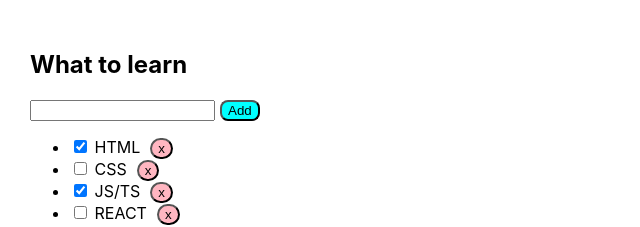
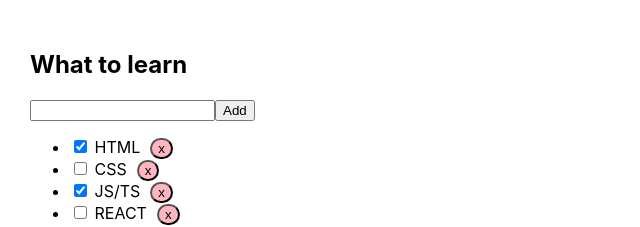
Before and after one commit to Grisha0404/NewTodolist, a React (Create React App) app: page / in a window 1280 px wide. Shown: the top 227 px of the page, without its empty margins (0-640 px from the left). Built offline with nearby package versions, Linux system fonts and the light colour scheme.

Commit message:
Update AddTaskFrom.tsx

```diff
--- a/src/AddTaskFrom.tsx
+++ b/src/AddTaskFrom.tsx
@@ -1,27 +1,15 @@
-import React, {ChangeEvent, useState} from 'react';
-import style from "./todoList.module.css";
-
+import React from 'react';
 
 type AddTaskType = {
-    addNewTask: (title: string) => void
+
 }
 
 const AddTaskFrom = (props: AddTaskType) => {
 
-    let [title, setTitle] = useState('')
-
-    const onChangeInputHandler = (event: ChangeEvent<HTMLInputElement>) => {
-        setTitle(event.currentTarget.value)
-    }
-    const onClickButtonHandler = () => {
-        props.addNewTask(title)
-        setTitle('')
-    }
-
     return (
         <div>
-            <input value={title} onChange={onChangeInputHandler}/>
-            <button className={style.buttonAdd} onClick={onClickButtonHandler}>Add</button>
+            <input  />
+            <button>Add</button>
         </div>
     );
 };
```
